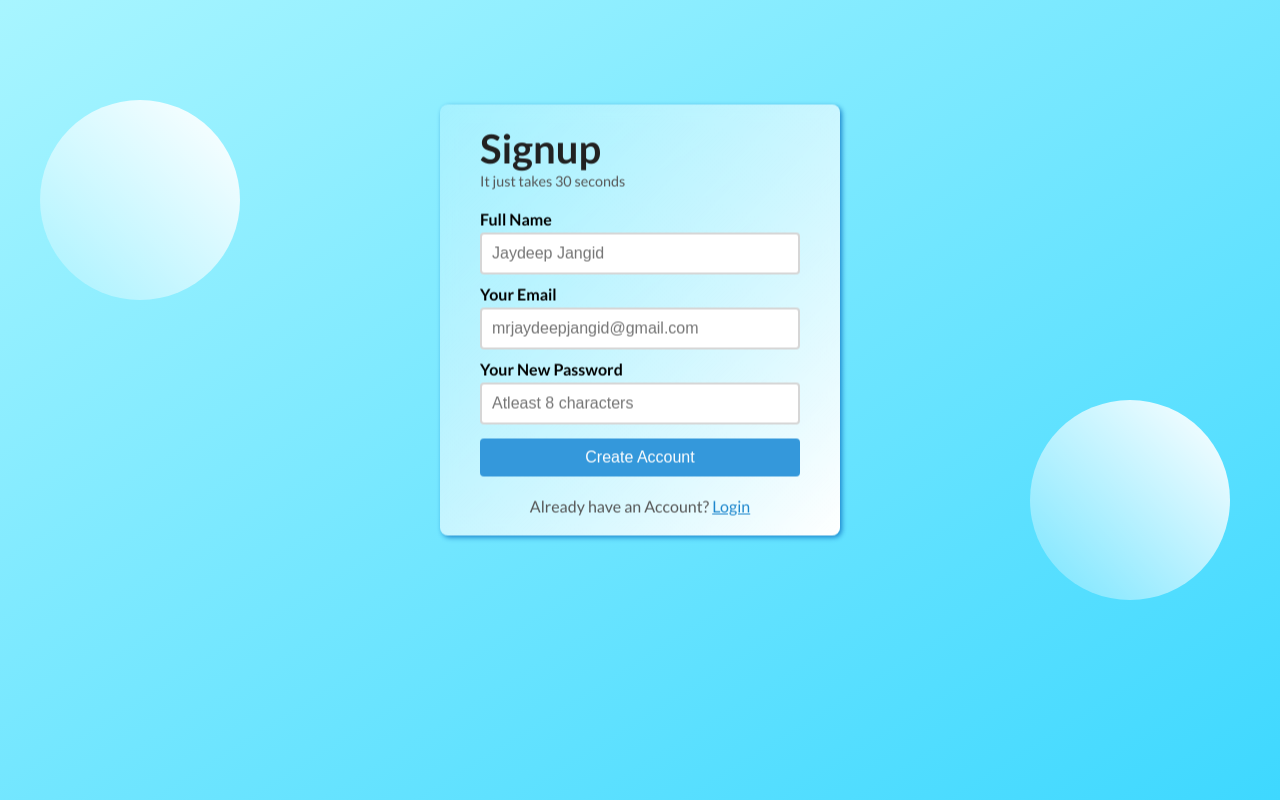
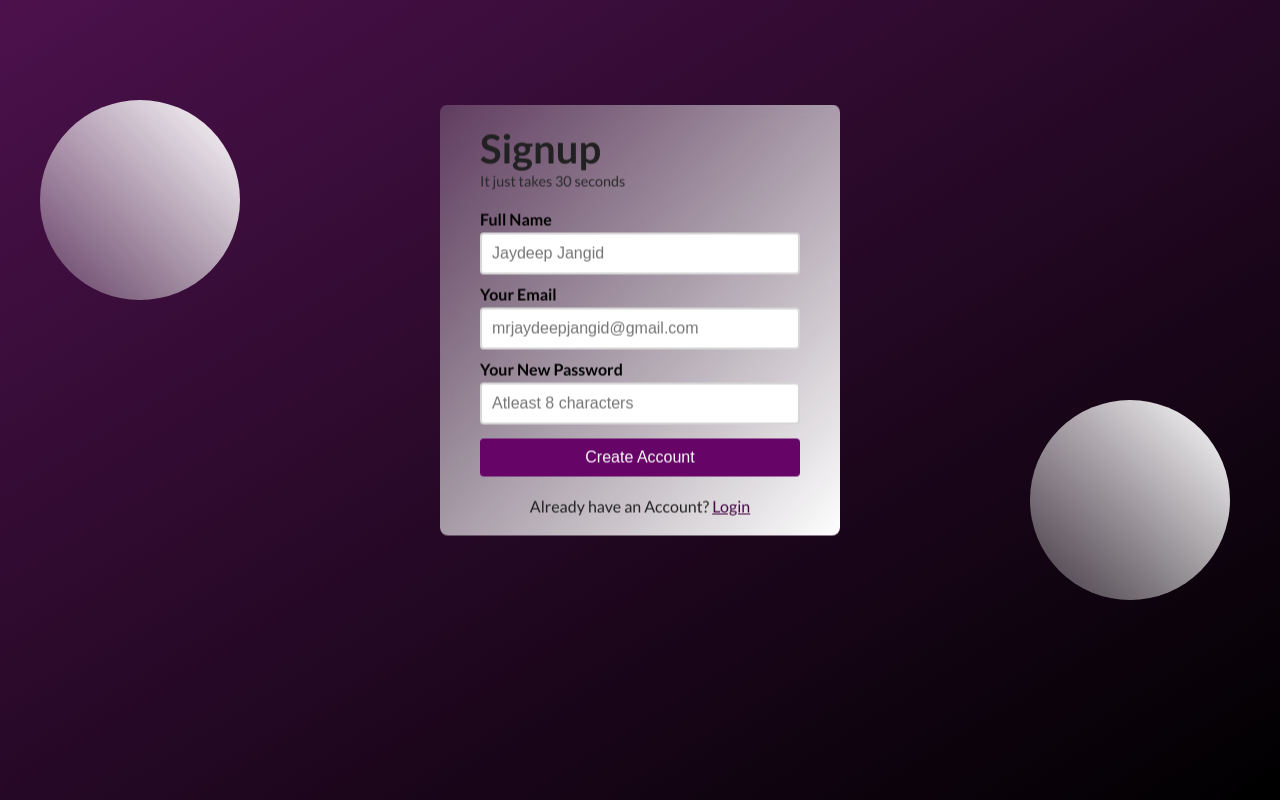
Before and after one commit to jaydeep-pro/signup-page, a plain HTML site: page index.html in a window 1280 px wide. Drawn offline with Linux system fonts and the light colour scheme.

Commit message:
Update style.css

```diff
--- a/style.css
+++ b/style.css
@@ -13,7 +13,7 @@ font-family: 'Lato', sans-serif;
 .outer-box{
     width: 100vw;
     height: 100vh;
-    background: linear-gradient(to top left, #3ed8ff, #a8f5ff);
+    background: linear-gradient(to top left, rgb(0, 0, 0), rgb(76, 17, 76));
 }
 
 .inner-box{
@@ -27,7 +27,7 @@ font-family: 'Lato', sans-serif;
     background: linear-gradient(to top left, #ffffff , #ffffff33);
     backdrop-filter: blur(8px);
     border-radius: 8px;
-    box-shadow: 2px 2px 5px #1d86cd;
+    /* box-shadow: 2px 2px 5px #1d86cd; */
     z-index: 2;
 }
 .signup-header h1{
@@ -37,7 +37,7 @@ font-family: 'Lato', sans-serif;
 
 .signup-header p{
   font-size: 0.9rem;
-  color: #555;
+  color: rgb(42, 42, 42);
 }
 
 .signup-body{
@@ -63,23 +63,23 @@ font-family: 'Lato', sans-serif;
 }
 
 .signup-body p input[type="submit"]{
-    background-color: #3498db;
+    background-color: rgb(103, 4, 103);
     border: none;
     color: white;
     cursor: pointer;
 }
 
 .signup-body p input[type= "submit"]:hover{
-    background-color: #1d86cd;
+    background-color: rgb(70, 3, 70);
 
 }
 .signup-footer p {
-    color: #555;
+    color: #212121;
     text-align: center;
 }
 
 .signup-footer p a{
-    color: #1d86cd;
+    color: rgb(70, 3, 70);
 }
 .circle{
     width: 200px;
```
